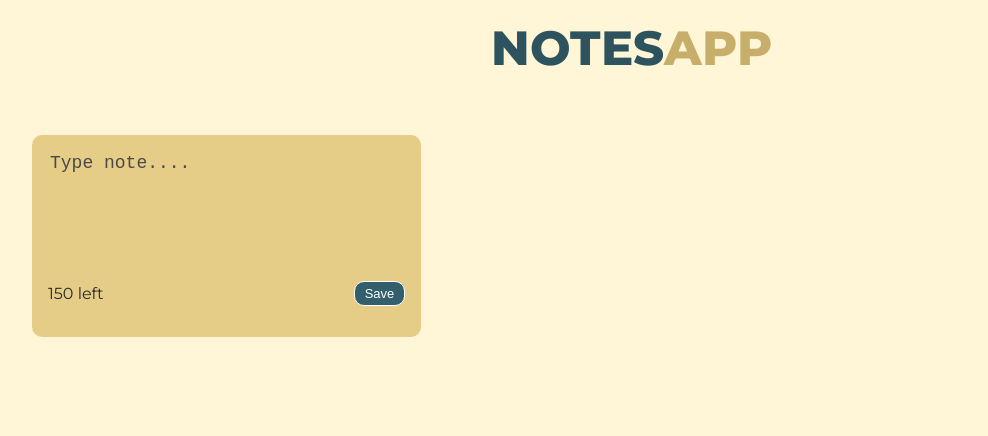
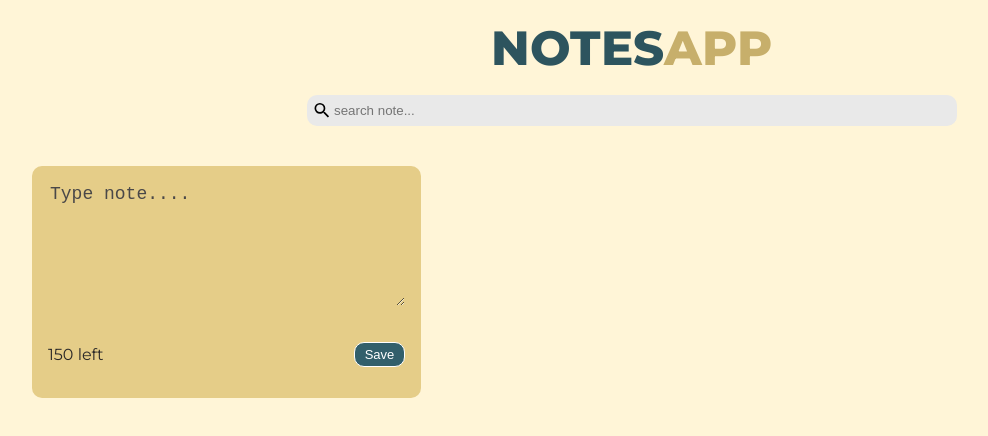
Before and after one commit to FaraiMajor/note-app, a React (Create React App) app: page / in a window 1280 px wide. Shown: the top 436 px of the page, without its empty margins (8-996 px from the left). Built offline with nearby package versions, Linux system fonts and the light colour scheme.

Commit message:
all functions done. working on localStorage

```diff
--- a/package.json
+++ b/package.json
@@ -8,12 +8,14 @@
         "@material-ui/core": "^4.12.4",
         "@mui/icons-material": "^5.10.6",
         "@mui/material": "^5.11.14",
+        "@react-md/icon": "^5.1.3",
         "@testing-library/jest-dom": "^5.16.5",
         "@testing-library/react": "^13.4.0",
         "@testing-library/user-event": "^13.5.0",
         "nanoid": "^4.0.1",
         "react": "^18.2.0",
         "react-dom": "^18.2.0",
+        "react-icons": "^4.8.0",
         "react-scripts": "5.0.1",
         "web-vitals": "^2.1.4"
     },
--- a/src/App.css
+++ b/src/App.css
@@ -97,7 +97,7 @@ body {
     background-color: #325f6b;
     border-radius: 10px;
     padding: 1rem;
-    min-height: 170px;
+    min-height: 200px;
     display: flex;
     flex-direction: column;
     justify-content: space-between;
@@ -121,7 +121,9 @@ body {
     white-space: pre-wrap;
     background: transparent;
     border: none;
-    resize: none;
+    /* resize: none; */
+    max-width: 400px;
+    max-height: 150px;
     font-size: 18px;
     color: rgb(74, 72, 72);
 }
@@ -161,3 +163,26 @@ body {
 .char--progress {
     background-color: #fff!important;
 }
+
+
+/*              search bar           */
+
+.search {
+    display: flex;
+    align-items: center;
+    background-color: rgb(233, 233, 233);
+    border-radius: 10px;
+    padding: 5px;
+    margin: 0 auto 1.5rem;
+    width: 50%;
+}
+
+.search input {
+    border: none;
+    background-color: rgb(233, 233, 233);
+    width: 100%;
+}
+
+.search input:focus {
+    outline: none;
+}
--- a/src/App.js
+++ b/src/App.js
@@ -3,12 +3,14 @@ import './App.css';
 import CreateNote from './components/CreateNote';
 import Note from './components/Note';
 import Header from './components/Header';
+import Search from './components/Search';
 import { nanoid } from 'nanoid';
 
 function App() {
 
   const [notes, setNotes] = useState([])
   const [inputText, setInputText] = useState('')
+  const [searchText, setSearchText] = useState('');
 
   // handles change of state everytime a user is typing
   function noteText(event) {
@@ -16,22 +18,36 @@ function App() {
   }
 
   function saveNote() {
+    const date = new Date()
+    setNotes(prevNote => [
+      ...prevNote, {
+        id: nanoid(),
+        text: inputText,
+        date: date.toLocaleDateString
+      }
+    ])
 
+    setInputText("")
 
   }
 
+  // delete note by id by filter method
   function deleteNote(id) {
+    const deletedNote = notes.filter(note => note.id !== id)
+    setNotes(deletedNote)
 
   }
 
-  const noteEl = notes.map(note =>
+  // filter off and notes from the search using searchText state
+  const noteEl = notes.filter(note => note.text.toLowerCase().includes(searchText)).map(note =>
     <Note
-
+      text={note.text} date={note.date} deleteNote={() => deleteNote(note.id)}
     />
   )
   return (
     <div>
       <Header />
+      <Search handleSearchNote={setSearchText} />
       <div className="notes" >
         {noteEl}
         <CreateNote noteText={noteText} saveNote={saveNote} inputText={inputText} />
--- a/src/components/CreateNote.jsx
+++ b/src/components/CreateNote.jsx
@@ -11,8 +11,8 @@ export default function CreateNote({ noteText, saveNote, inputText }) {
                 rows="6"
                 placeholder="Type note...."
                 maxLength="150"
-                value={inputText}
-                onChange={noteText}
+                value={inputText}  //controls state and makes sure we can type new note
+                onChange={noteText} // changes state when typings
             >
             </textarea>
             <div className="note--footer">
--- a/src/components/Search.jsx
+++ b/src/components/Search.jsx
@@ -0,0 +1,17 @@
+import React from 'react';
+import { MdSearch } from 'react-icons/md';
+
+const Search = ({ handleSearchNote }) => {
+    return (
+        <div className='search'>
+            <MdSearch className='search-icons' size='1.3em' />
+            <input
+                onChange={(event) => handleSearchNote(event.target.value)} //changes state of searchText
+                type='text'
+                placeholder='search note...'
+            />
+        </div>
+    );
+};
+
+export default Search;
```
Also changed, not shown: 1 other file (tests, documents, lock files or other folders).
